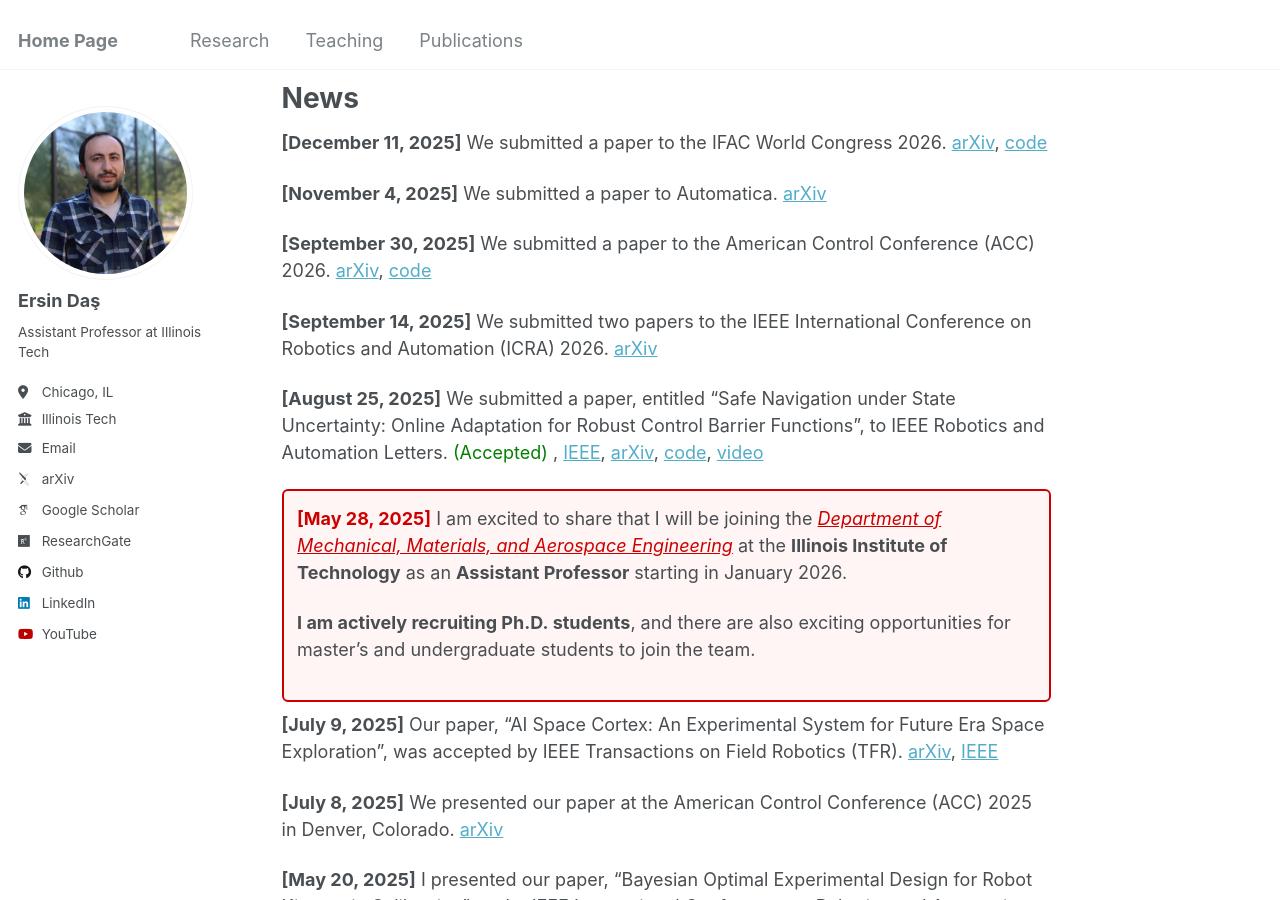
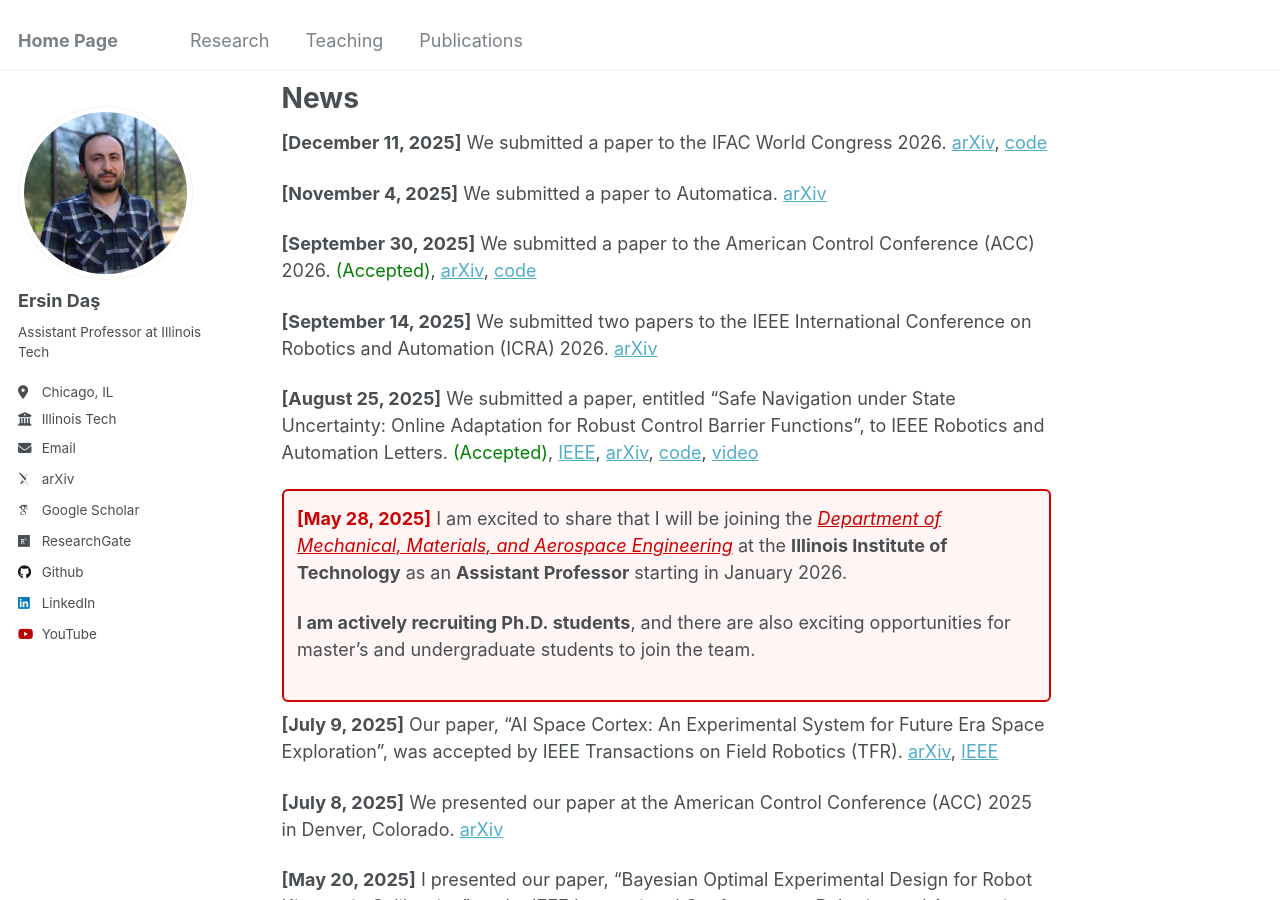
Before and after one commit to ersindas/ersindas.github.io, a Jekyll site: the page built from _pages/about.md, in a window 1280 px wide and 900 px high, scrolled down 456 px. Built offline with Jekyll 4.4.1, drawn with Linux system fonts in a browser that asks for light colours; some web fonts are replaced.

Commit message:
Update about.md
accepted ACC paper

```diff
--- a/_pages/about.md
+++ b/_pages/about.md
@@ -22,11 +22,11 @@ News
 
 **[November 4, 2025]** We submitted a paper to Automatica. [arXiv](https://arxiv.org/pdf/2503.15734)
 
-**[September 30, 2025]** We submitted a paper to the American Control Conference (ACC) 2026. [arXiv](https://arxiv.org/pdf/2510.05436), [code](https://github.com/davidvwijk/OI-CBF)
+**[September 30, 2025]** We submitted a paper to the American Control Conference (ACC) 2026. <span style="color:green;">(Accepted)</span>, [arXiv](https://arxiv.org/pdf/2510.05436), [code](https://github.com/davidvwijk/OI-CBF)
 
 **[September 14, 2025]** We submitted two papers to the IEEE International Conference on Robotics and Automation (ICRA) 2026. [arXiv](https://arxiv.org/pdf/2510.16953)
 
-**[August 25, 2025]** We submitted a paper, entitled “Safe Navigation under State Uncertainty: Online Adaptation for Robust Control Barrier Functions”, to IEEE Robotics and Automation Letters. <span style="color:green;">(Accepted)</span> , [IEEE](https://ieeexplore.ieee.org/document/11347515), [arXiv](https://arxiv.org/pdf/2508.19159), [code](https://github.com/ersindas/robust-CBFs), [video](https://youtu.be/tTNu-Etm0SU)
+**[August 25, 2025]** We submitted a paper, entitled “Safe Navigation under State Uncertainty: Online Adaptation for Robust Control Barrier Functions”, to IEEE Robotics and Automation Letters. <span style="color:green;">(Accepted)</span>, [IEEE](https://ieeexplore.ieee.org/document/11347515), [arXiv](https://arxiv.org/pdf/2508.19159), [code](https://github.com/ersindas/robust-CBFs), [video](https://youtu.be/tTNu-Etm0SU)
 
 <div style="border: 2px solid #CC0000; background-color:#fff5f5; padding:0.75em; margin:0.5em 0; border-radius:6px;">
   <strong style="color:#CC0000;">[May 28, 2025]</strong> I am excited to share that I will be joining the <em><a href="https://www.iit.edu/mmae" style="color:#CC0000; text-decoration: underline;">Department of Mechanical, Materials, and Aerospace Engineering</a></em> at the <strong>Illinois Institute of Technology</strong> as an <strong>Assistant Professor</strong> starting in January 2026.
```
